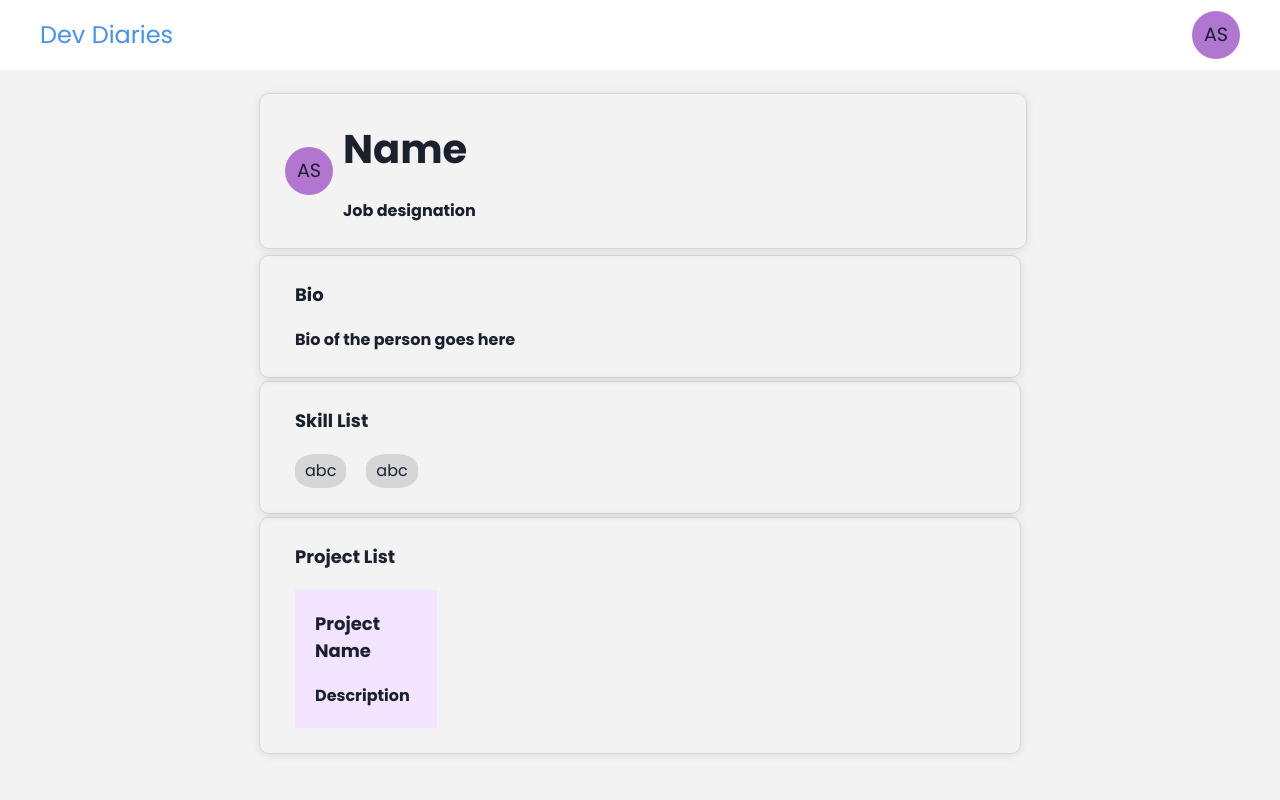
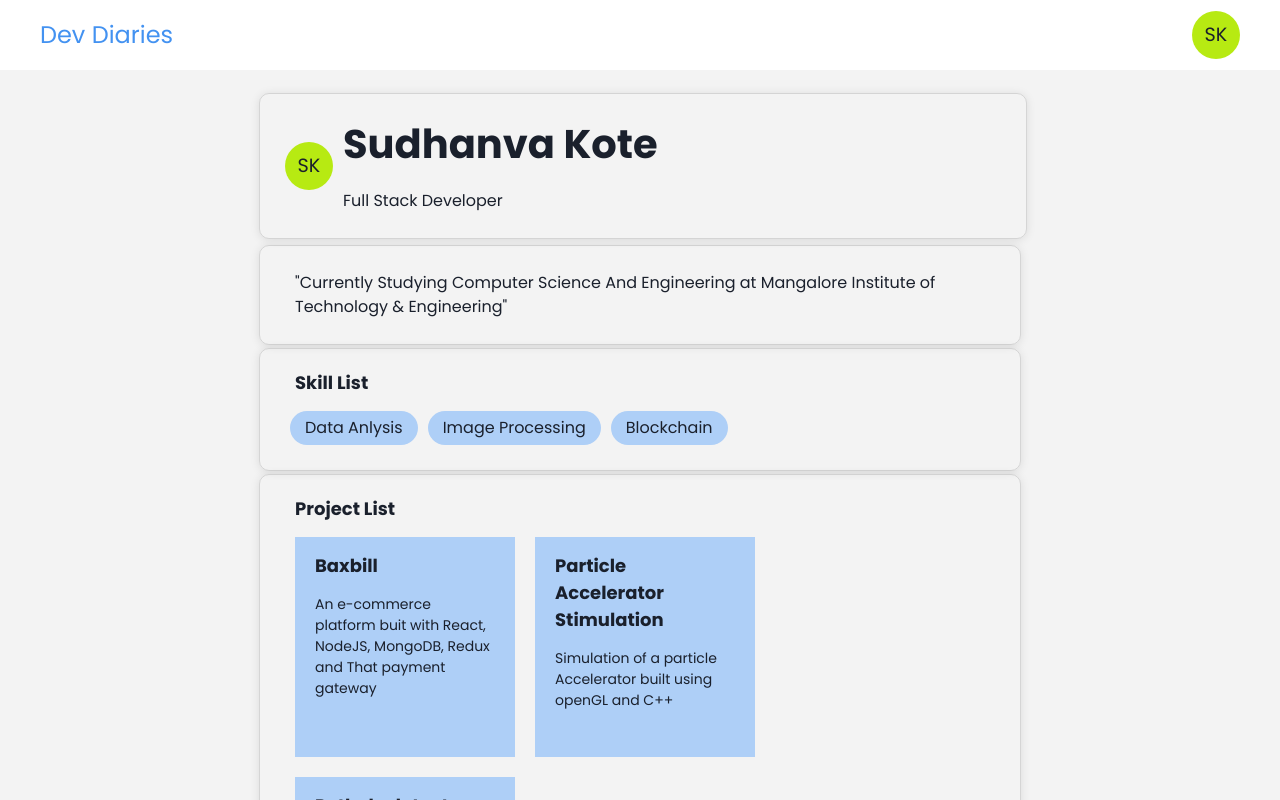
Before and after one commit to dsouzajoy/dev-diaries, a React (Create React App) app: page /profile in a window 1280 px wide. Shown: the top 800 px of the page. Built offline with nearby package versions, Linux system fonts and the light colour scheme.

Commit message:
Improved styling

```diff
--- a/src/components/FeedCard/FeedCard.css
+++ b/src/components/FeedCard/FeedCard.css
@@ -11,6 +11,10 @@
 
 .feed-card__thumbnail {
   width: 320px;
+}
+
+.feed-card__link {
+  display: flex;
 }
 
 .feed-card__content {
--- a/src/components/FeedCard/FeedCard.js
+++ b/src/components/FeedCard/FeedCard.js
@@ -2,23 +2,25 @@ import './FeedCard.css'
 import { ReactComponent as ThumbsUpIcon } from '../../assets/icons/thumbs-up.svg'
 import { ReactComponent as ThumbsDownIcon } from '../../assets/icons/thumbs-down.svg'
 import { useState } from 'react'
+import { Link } from 'react-router-dom'
 
-const FeedCard = ({ title, description, imgSrc, tags = [] }) => {
+const FeedCard = ({ title, description, imgSrc, tags = [], id }) => {
   const [isUpvoted, setIsUpvoted] = useState(false)
   const [isDownvoted, setIsDownvoted] = useState(false)
 
-  const handleUpvote = () => {
+  const handleUpvote = (e) => {
     setIsUpvoted(!isUpvoted)
     setIsDownvoted(false)
   }
 
-  const handleDownvote = () => {
+  const handleDownvote = (e) => {
     setIsDownvoted(!isDownvoted)
     setIsUpvoted(false)
   }
 
   return (
     <div className="feed-card">
+      <Link className='feed-card__link' to={`/viewproject/${id}`}>
       <img className="feed-card__thumbnail" src={imgSrc} alt='thumbnai'/>
       <div className="feed-card__content">
         <h3 className="feed-card__title">{title}</h3>
@@ -29,6 +31,7 @@ const FeedCard = ({ title, description, imgSrc, tags = [] }) => {
           ))}
         </div>
       </div>
+      </Link>
       <div className="feed-card__vote-container">
         <ThumbsUpIcon
           className={`feed-card__vote-icon ${
--- a/src/components/Header/Header.js
+++ b/src/components/Header/Header.js
@@ -24,7 +24,7 @@ const Header = () => {
           </button>
         )}
         <Link to="/profile">
-          <Avatar name="Arpith S" />
+          <Avatar name="Sudhanva Kote" />
         </Link>
       </div>
     </div>
--- a/src/index.css
+++ b/src/index.css
@@ -2,6 +2,7 @@
 
 :root {
   --primary: #4392F1;
+  --primary-light: #aecff7;
   --red: #DC493A;
   --elevation-1: 0px 1px 5px rgba(0, 0, 0, 0.1);
   --grey: rgb(243, 243, 243);
--- a/src/pages/Home/Home.js
+++ b/src/pages/Home/Home.js
@@ -1,20 +1,16 @@
-import { Link } from 'react-router-dom'
 import FeedCard from '../../components/FeedCard'
 import './Home.css'
-
-const projectId = 'bleh bleh'
 
 const Home = () => {
   return (
     <div className="content">
-      <Link to={`/viewproject/${projectId}`}>
       <FeedCard
         title="Image processing using python opencv"
         description="This is a project in which we check if the the image contains certain object just for fun using open cv. and then we flex our Machine Learning skills in front of our colleagues to earn more social credit points."
         imgSrc="https://images.unsplash.com/photo-1611162616475-46b635cb6868?ixlib=rb-1.2.1&ixid=MnwxMjA3fDB8MHxwaG90by1wYWdlfHx8fGVufDB8fHx8&auto=format&fit=crop&w=2874&q=80"
         tags={['react', 'web', 'not_python']}
+        id={'AK239AFVDX'}
       />
-      </Link>
     </div>
   )
 }
--- a/src/pages/Profile/Profile.css
+++ b/src/pages/Profile/Profile.css
@@ -12,8 +12,7 @@
 }
 .sub-title {
   padding: 10px;
-  font-size: medium;
-  font-weight: 600;
+  /* font-weight: 600; */
 }
 .corner-box img {
   padding: 20px;
@@ -33,22 +32,37 @@
 }
 .skill {
   background-color: rgb(214, 214, 214);
-  border-radius: 40%;
-  padding: 5px 10px;
-  margin: 10px;
+  border-radius: 1500px;
+  min-width: 80px;
+  text-align: center;
+  padding: 5px 15px;
+  margin: 10px 5px;
+  background: var(--primary-light);
+
+  display: inline-flex;
+  align-items: center;
+  justify-content: center;
 }
 .corner-box .skill {
   display: inline-flex;
   overflow: auto;
 }
 .title {
-  padding: 10px;
+  padding: 5px 10px;
   font-weight: bold;
   font-size: large;
 }
 .card {
   padding: 10px;
   margin: 10px;
-  background-color: rgb(242, 227, 255);
-  width: 20%;
+  background-color: var(--primary-light);
+  height: 220px;
+  width: 220px;
+  min-width: 220px;
+  overflow: scroll;
+  font-size: 14px;
 }
+.project-list-container {
+  display: flex;
+  flex-wrap: wrap;
+}
--- a/src/pages/Profile/Profile.js
+++ b/src/pages/Profile/Profile.js
@@ -5,26 +5,46 @@ const Profile = () => {
   return (
     <div className="content">
       <div className="corner-box name">
-        <Avatar name="Arpith S" />
+        <Avatar name="Sudhanva Kote" />
         <div className="">
-          <div className="title big">Name</div>
-          <div className="sub-title">Job designation</div>
+          <div className="title big">Sudhanva Kote</div>
+          <div className="sub-title">Full Stack Developer</div>
         </div>
       </div>
       <div className="corner-box ">
-        <div className="title">Bio</div>
-        <div className="sub-title">Bio of the person goes here</div>
+        <div className="sub-title">
+          "Currently Studying Computer Science And Engineering at Mangalore
+          Institute of Technology & Engineering"
+        </div>
       </div>
       <div className="corner-box">
         <div className="title">Skill List</div>
-        <div className="skill">abc</div>
-        <div className="skill">abc</div>
+        <div className="skill">Data Anlysis</div>
+        <div className="skill">Image Processing</div>
+        <div className="skill">Blockchain</div>
       </div>
       <div className="corner-box">
         <div className="title">Project List</div>
-        <div className="card">
-          <div className="title">Project Name</div>
-          <div className="sub-title">Description</div>
+        <div className="project-list-container">
+          <div className="card">
+            <div className="title">Baxbill</div>
+            <div className="sub-title">
+              An e-commerce platform buit with React, NodeJS, MongoDB, Redux and
+              That payment gateway
+            </div>
+          </div>
+          <div className="card">
+            <div className="title">Particle Accelerator Stimulation</div>
+            <div className="sub-title">
+              Simulation of a particle Accelerator built using openGL and C++
+            </div>
+          </div>
+          <div className="card">
+            <div className="title">Pothole detector</div>
+            <div className="sub-title">
+              Detecting potholes on the road using accelerometer and gyroscope. I know this is a pretty mediocre project
+            </div>
+          </div>
         </div>
       </div>
     </div>
```
